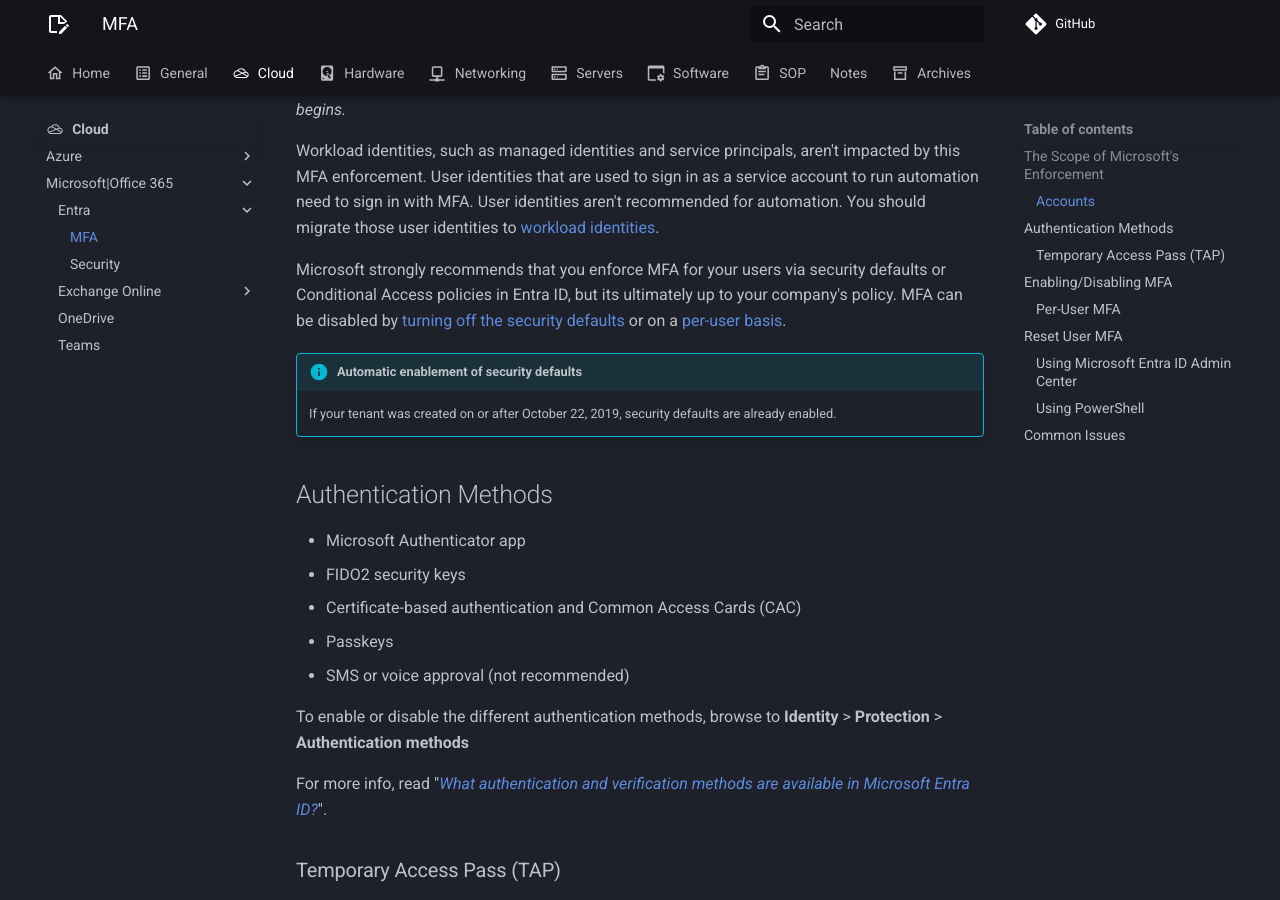
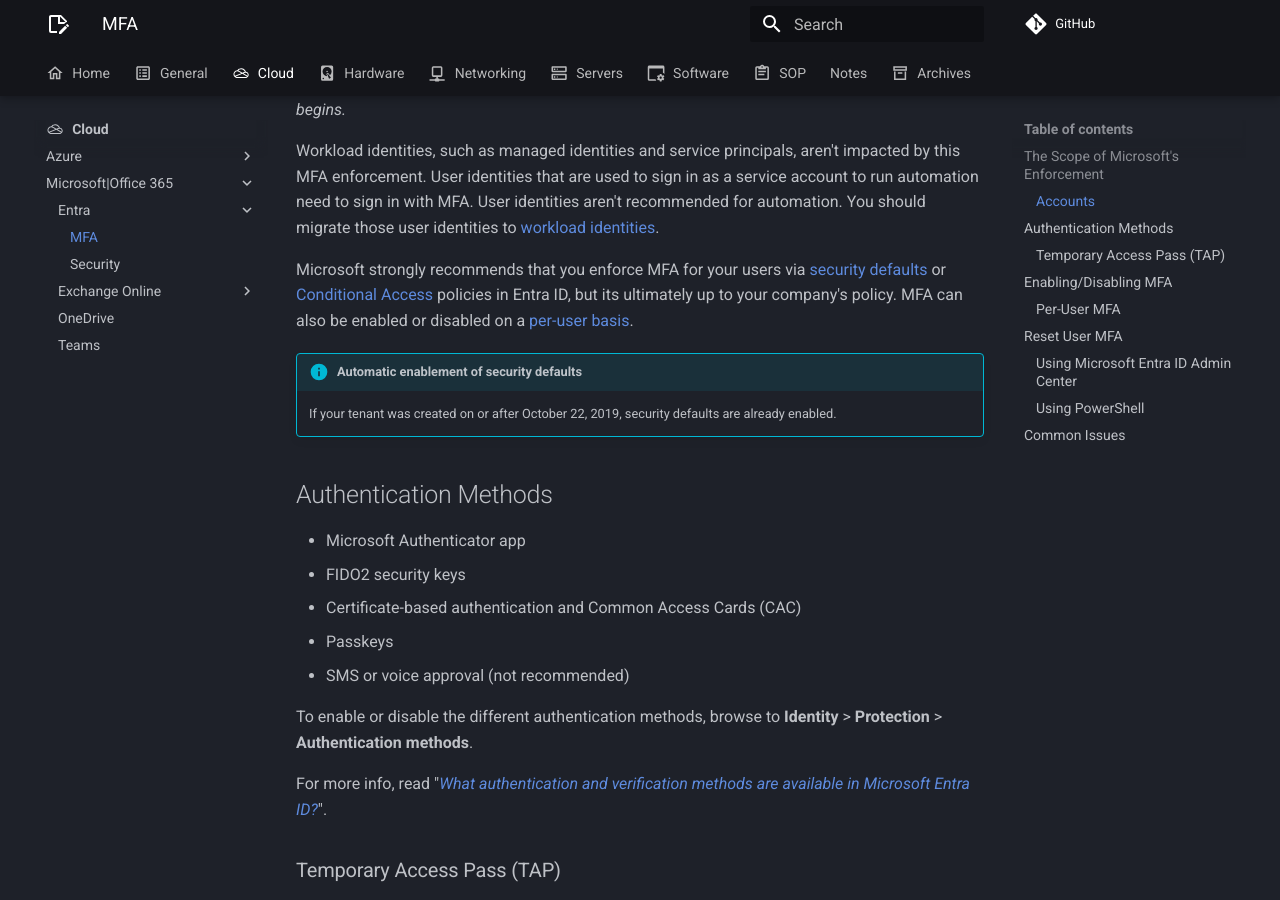
Before and after one commit to rmscode/binary-garden, an MkDocs documentation site: the page built from docs/cloud/microsoft-365/entra/entra-mfa.md, in a window 1280 px wide and 900 px high, scrolled down 855 px. Built offline with MkDocs 1.6.1 and Material for MkDocs 9.7.7, drawn with Linux system fonts in a browser that asks for light colours; comment, search, counter and statistics services are not loaded; some of the changed text lies outside the part shown.

Commit message:
perf(2025): 6/10/25 notes update

```diff
--- a/docs/cloud/microsoft-365/entra/entra-mfa.md
+++ b/docs/cloud/microsoft-365/entra/entra-mfa.md
@@ -24,7 +24,7 @@
 
 Workload identities, such as managed identities and service principals, aren't impacted by this MFA enforcement. User identities that are used to sign in as a service account to run automation need to sign in with MFA. User identities aren't recommended for automation. You should migrate those user identities to [workload identities](https://learn.microsoft.com/en-us/entra/workload-id/workload-identities-overview).
 
-Microsoft strongly recommends that you enforce MFA for your users via security defaults or Conditional Access policies in Entra ID, but its ultimately up to your company's policy. MFA can be disabled by [turning off the security defaults](#enablingdisabling-mfa) or on a [per-user basis](#per-user-mfa).
+Microsoft strongly recommends that you enforce MFA for your users via [security defaults](entra-security.md#security-defaults) or [Conditional Access](entra-security.md#conditional-access) policies in Entra ID, but its ultimately up to your company's policy. MFA can also be enabled or disabled on a [per-user basis](#per-user-mfa).
 
 !!! info "Automatic enablement of security defaults"
 
@@ -38,7 +38,7 @@
 - Passkeys
 - SMS or voice approval (not recommended)
 
-To enable or disable the different authentication methods, browse to **Identity** > **Protection** > **Authentication methods**
+To enable or disable the different authentication methods, browse to **Identity** > **Protection** > **Authentication methods**.
 
 For more info, read "[*What authentication and verification methods are available in Microsoft Entra ID?*](https://learn.microsoft.com/en-us/entra/identity/authentication/concept-authentication-methods)".
 
```
Also changed, not shown: other parts of docs/cloud/microsoft-365/entra/entra-mfa.md (+1 -1 lines).
